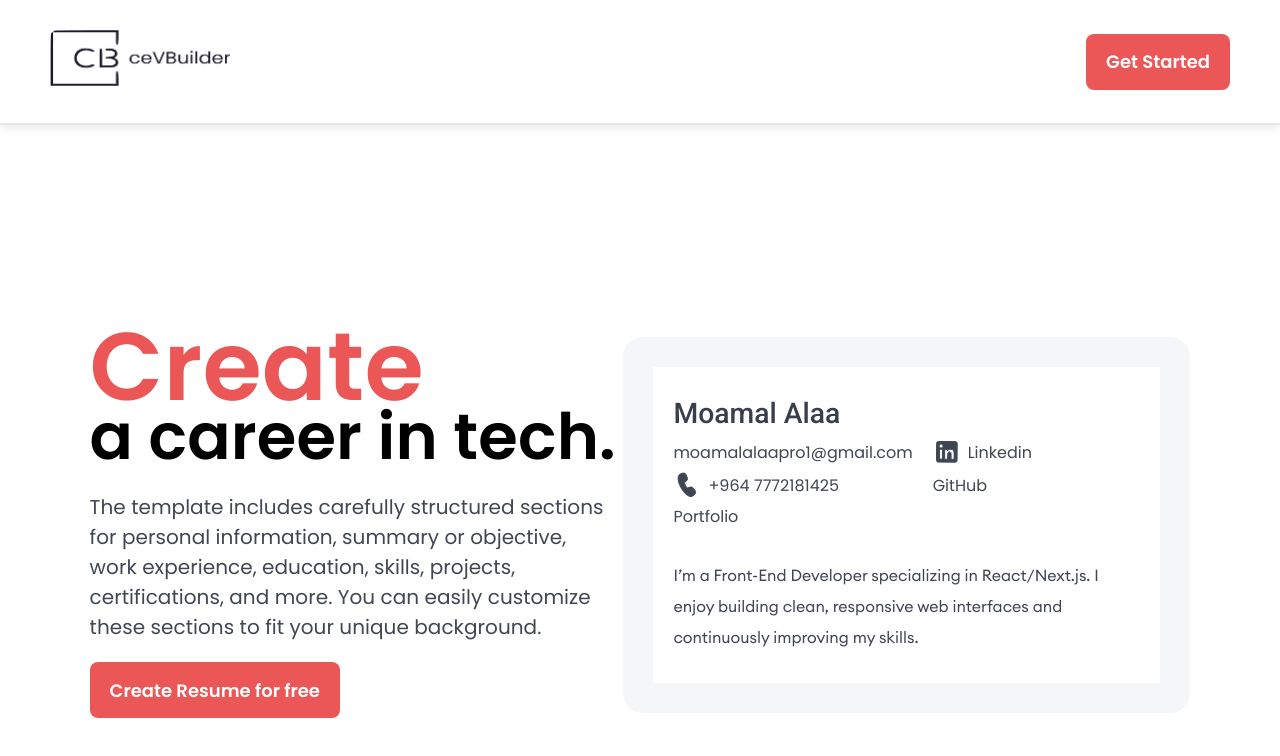
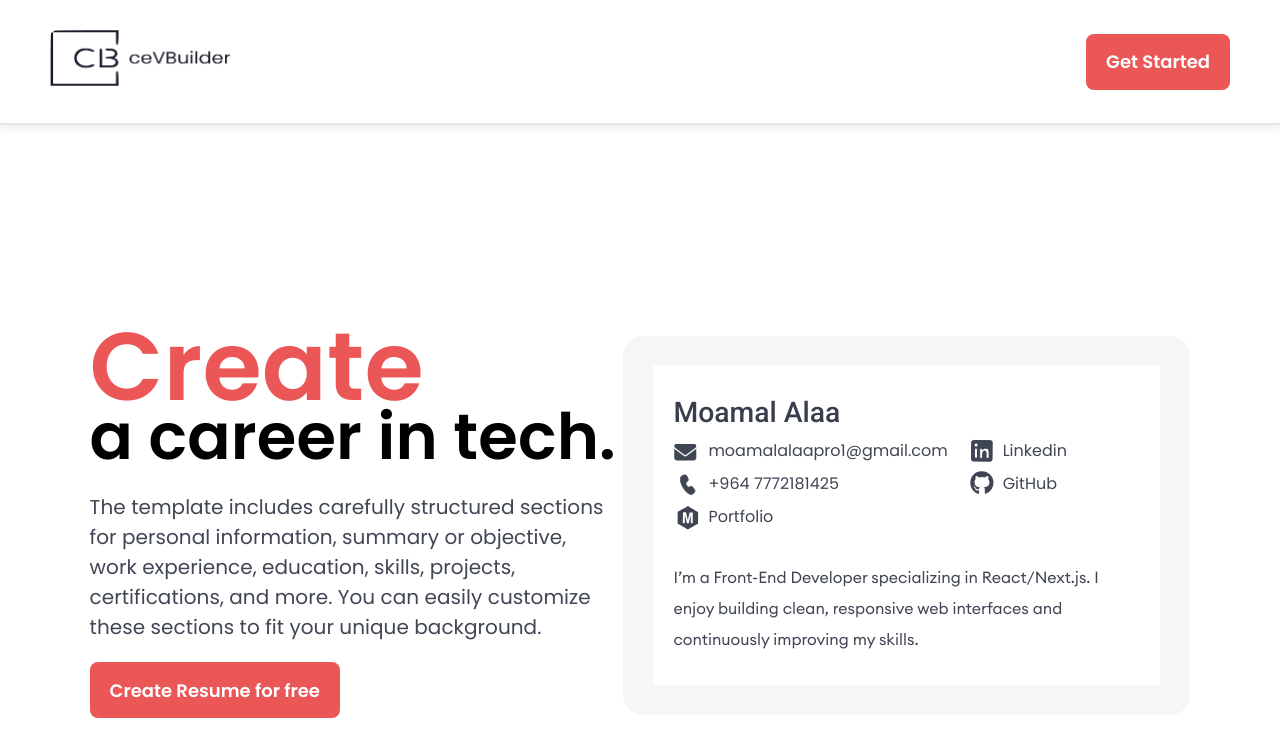
Before and after one commit to Moamal-2000/resume-builder, a Next.js app: page / in a window 1280 px wide. Shown: the top 756 px of the page. Built offline with nearby package versions, Linux system fonts and the light colour scheme.

Commit message:
feat(iconsData): add portfolio logo, GitHub, and email SVGs to MY_SOCIAL_MEDIA

```diff
--- a/src/data/iconsData.jsx
+++ b/src/data/iconsData.jsx
@@ -242,7 +242,7 @@ export const iconsData = [
   {
     name: "phone",
     icon: (
-      <svg width="29" height="29" viewBox="0 0 29 29" fill="none">
+      <svg viewBox="-4 -4 35 35" fill="none">
         <path
           d="M8.1781 2.80908L10.1505 2.23144C10.8014 2.04111 11.4994 2.09408 12.1141 2.38047C12.7289 2.66685 13.2185 3.1671 13.4916 3.78788L14.8467 6.86663C15.0819 7.40074 15.144 7.99511 15.0241 8.56628C14.9042 9.13744 14.6085 9.65673 14.1784 10.0512L12.0632 11.9911C11.7797 12.256 11.9847 13.2989 12.9986 15.0888C14.0135 16.8798 14.8033 17.5911 15.1709 17.4843L17.9284 16.665C18.4874 16.4988 19.0843 16.5118 19.6356 16.702C20.1868 16.8922 20.6647 17.2501 21.0023 17.7256L22.9412 20.4585C23.3329 21.0103 23.5109 21.6856 23.4422 22.3588C23.3736 23.032 23.0628 23.6574 22.5678 24.1188L21.0408 25.5422C20.5479 26.0016 19.9419 26.3221 19.2846 26.4709C18.6274 26.6197 17.9425 26.5915 17.2997 26.3892C14.1319 25.3919 11.214 22.4836 8.50592 17.7047C5.79183 12.9186 4.78451 8.89174 5.53484 5.61433C5.68617 4.95393 6.01088 4.34584 6.47551 3.85274C6.94013 3.35964 7.52786 2.99938 8.1781 2.80908Z"
           fill="#404553"
@@ -250,4 +250,52 @@ export const iconsData = [
       </svg>
     ),
   },
+  {
+    name: "github",
+    icon: (
+      <svg viewBox="-50 -20 600 600" fill="#404553">
+        <path d="M166 397c0 2-2 4-5 4-4 0-6-1-6-4 0-2 2-3 5-3 3-1 6 1 6 3zm-31-4c-1 2 1 4 4 5s6 0 6-2-1-5-4-5c-3-1-5 0-6 2zm44-2c-3 1-5 3-5 5 1 2 3 3 6 3 3-1 5-3 5-5s-3-3-6-3zM245 8A240 240 0 0 0 0 252c0 111 70 206 170 239 12 2 17-5 17-12v-61s-70 15-85-30c0 0-12-29-28-37 0 0-23-15 2-15 0 0 24 2 38 26 22 38 59 27 73 21 2-16 9-28 16-34-56-6-112-14-112-111 0-27 7-41 23-59-2-6-11-33 3-67 21-7 69 27 69 27a237 237 0 0 1 126 0s48-34 69-27c13 34 5 61 2 67 16 18 26 32 26 59 0 97-59 105-115 111 9 8 17 23 17 46v84c0 6 5 14 17 12a248 248 0 0 0 168-239C496 113 384 8 245 8zM97 353c-1 1-1 3 1 5 1 2 4 2 5 1s1-3-1-5c-1-2-4-2-5-1zm-11-8 3 4c1 1 3 0 4-1s0-3-2-4-4 0-5 1zm33 35c-2 2-1 5 1 7s5 2 7 1c1-2 0-5-2-7s-5-2-6-1zm-12-14v6c2 2 5 3 6 2 2-1 2-4 0-6-1-3-4-4-6-2z" />
+      </svg>
+    ),
+  },
+  {
+    name: "email",
+    icon: (
+      <svg viewBox="-30 -100 652 652" fill="#404553">
+        <path d="M48 64C21.5 64 0 85.5 0 112c0 15.1 7.1 29.3 19.2 38.4L236.8 313.6c11.4 8.5 27 8.5 38.4 0L492.8 150.4c12.1-9.1 19.2-23.3 19.2-38.4c0-26.5-21.5-48-48-48L48 64zM0 176L0 384c0 35.3 28.7 64 64 64l384 0c35.3 0 64-28.7 64-64l0-208L294.4 339.2c-22.8 17.1-54 17.1-76.8 0L0 176z" />
+      </svg>
+    ),
+  },
+  {
+    name: "myPortfolioLogo",
+    icon: (
+      <svg viewBox="70 70 350 350">
+        <g transform="translate(0,512) scale(0.1,-0.1)" fill="none">
+          <path
+            d="M2509 4003 c-25 -16 -54 -34 -65 -40 -10 -7 -44 -26 -74 -42 -31 -16
+-94 -52 -140 -80 -47 -28 -88 -51 -92 -51 -3 0 -50 -27 -105 -60 -54 -33 -101
+-60 -106 -60 -4 0 -40 -20 -80 -44 -39 -24 -108 -64 -152 -89 -100 -55 -375
+-213 -395 -226 -13 -8 -16 -105 -23 -721 -5 -495 -4 -716 3 -725 10 -12 206
+-135 215 -135 2 0 47 -27 100 -60 53 -33 98 -60 101 -60 4 0 116 -66 259 -152
+28 -17 88 -53 135 -81 116 -69 400 -240 428 -258 20 -13 26 -12 60 7 20 12 84
+48 142 81 58 33 143 81 190 108 47 27 133 76 193 109 59 34 151 86 205 117 53
+30 160 91 237 134 77 43 172 97 210 120 l70 41 6 375 c3 206 7 530 8 720 l1
+347 -32 24 c-18 14 -89 57 -158 97 -162 94 -228 133 -320 188 -41 25 -104 63
+-140 83 -110 62 -138 78 -177 103 -21 13 -90 54 -153 92 -63 37 -152 89 -196
+116 -45 27 -88 49 -96 49 -8 0 -34 -12 -59 -27z m-181 -766 c6 -7 18 -49 27
+-92 9 -44 41 -183 72 -310 30 -126 59 -252 64 -280 16 -97 54 -238 66 -242 7
+-3 23 46 43 134 18 76 48 201 67 278 19 77 46 187 60 245 37 155 41 171 55
+220 l13 45 145 3 c80 2 164 0 188 -3 l42 -6 -1 -397 c-1 -218 -4 -521 -8 -672
+l-6 -275 -112 -3 -113 -3 0 498 c0 273 -4 493 -8 487 -10 -11 -38 -106 -47
+-159 -3 -22 -15 -69 -25 -105 -25 -90 -83 -320 -120 -475 -17 -71 -38 -154
+-46 -182 l-15 -53 -108 0 c-75 0 -111 4 -118 13 -5 6 -24 75 -42 152 -79 339
+-92 391 -100 415 -5 14 -21 79 -36 145 -14 66 -33 152 -42 190 -32 144 -41
+106 -42 -170 -1 -121 -4 -338 -8 -482 l-6 -263 -113 0 c-80 0 -113 4 -117 13
+-7 18 10 1325 18 1337 10 16 360 13 373 -3z"
+            fill="#404553"
+          />
+        </g>
+      </svg>
+    ),
+  },
 ];
--- a/src/data/staticData.js
+++ b/src/data/staticData.js
@@ -3,7 +3,7 @@ export const MY_SOCIAL_MEDIA = [
     socialName: "Gmail",
     title: "moamalalaapro1@gmail.com",
     link: "mailto:moamalalaapro1@gmail.com",
-    iconName: "",
+    iconName: "email",
     id: 1,
   },
   {
@@ -31,7 +31,7 @@ export const MY_SOCIAL_MEDIA = [
     socialName: "Portfolio",
     title: "Portfolio",
     link: "https://moamalalaa.netlify.app",
-    iconName: "",
+    iconName: "myPortfolioLogo",
     id: 5,
   },
 ];
```
